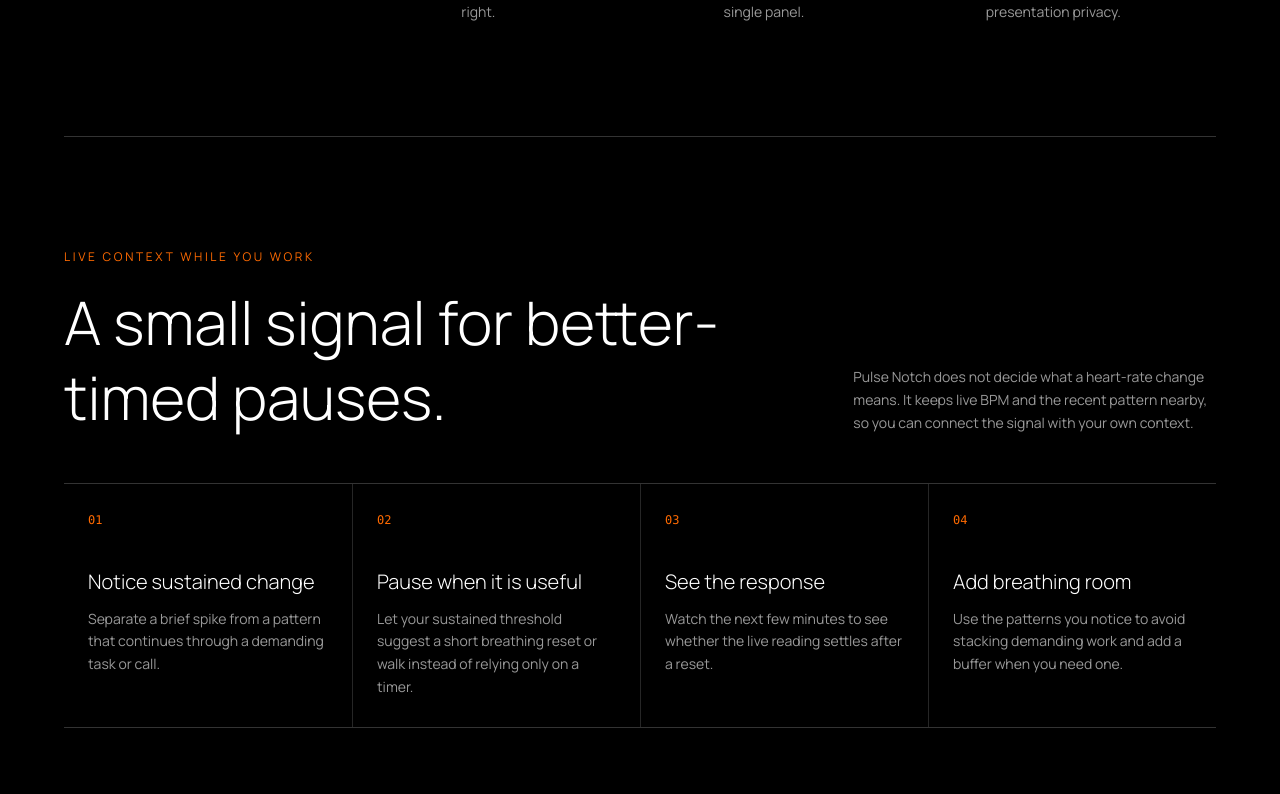
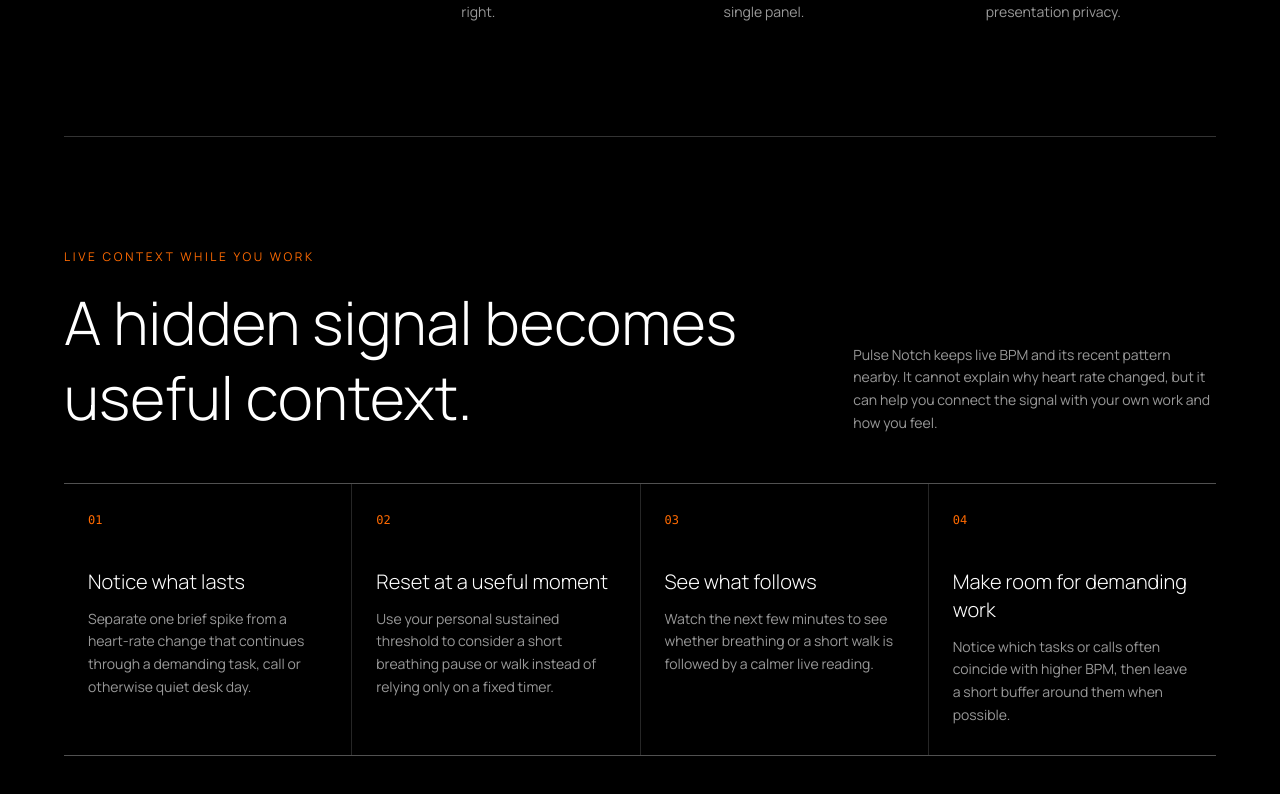
Before and after one commit to rohangore1999/portfolio-app, a Next.js app: page /work/pulse-notch in a window 1280 px wide. Shown: the part 1964-2758 px from the top of the page. Built offline with nearby package versions, Linux system fonts and the light colour scheme; no server answers.

Commit message:
Added pulse-notch

```diff
--- a/src/components/work/MacBookShowcase.jsx
+++ b/src/components/work/MacBookShowcase.jsx
@@ -43,7 +43,7 @@
 
   return (
     <m.figure
-      className="w-full"
+      className="mx-auto w-full max-w-7xl"
       initial={reduceMotion ? false : { opacity: 0, y: 28 }}
       whileInView={reduceMotion ? undefined : { opacity: 1, y: 0 }}
       viewport={{ once: true, amount: 0.18 }}
--- a/src/components/work/PulseNotchCaseStudy.jsx
+++ b/src/components/work/PulseNotchCaseStudy.jsx
@@ -54,24 +54,24 @@
 
 const LIVE_BPM_BENEFITS = [
   {
-    title: "Notice sustained change",
+    title: "Notice what lasts",
     detail:
-      "Separate a brief spike from a pattern that continues through a demanding task or call.",
+      "Separate one brief spike from a heart-rate change that continues through a demanding task, call or otherwise quiet desk day.",
   },
   {
-    title: "Pause when it is useful",
+    title: "Reset at a useful moment",
     detail:
-      "Let your sustained threshold suggest a short breathing reset or walk instead of relying only on a timer.",
+      "Use your personal sustained threshold to consider a short breathing pause or walk instead of relying only on a fixed timer.",
   },
   {
-    title: "See the response",
+    title: "See what follows",
     detail:
-      "Watch the next few minutes to see whether the live reading settles after a reset.",
+      "Watch the next few minutes to see whether breathing or a short walk is followed by a calmer live reading.",
   },
   {
-    title: "Add breathing room",
+    title: "Make room for demanding work",
     detail:
-      "Use the patterns you notice to avoid stacking demanding work and add a buffer when you need one.",
+      "Notice which tasks or calls often coincide with higher BPM, then leave a short buffer around them when possible.",
   },
 ];
 
@@ -119,7 +119,7 @@
 
 export default function PulseNotchCaseStudy() {
   return (
-    <div className="overflow-hidden px-8 pb-20 md:px-16 md:pb-28">
+    <div className="overflow-hidden px-8 md:px-16">
       <section aria-labelledby="cutout-title" className="border-t border-white/20 py-16 md:py-28">
         <Reveal className="grid gap-10 md:grid-cols-12">
           <div className="md:col-span-4">
@@ -169,27 +169,19 @@
                 id="live-context-title"
                 className="text-3xl font-light leading-tight text-white sm:text-4xl md:text-6xl"
               >
-                A small signal for better-timed pauses.
+                A hidden signal becomes useful context.
               </h2>
             </div>
             <p className="text-sm leading-relaxed text-white/60 md:col-span-4">
-              Pulse Notch does not decide what a heart-rate change means. It keeps live BPM and the recent pattern nearby, so you can connect the signal with your own context.
+              Pulse Notch keeps live BPM and its recent pattern nearby. It cannot explain why heart rate changed, but it can help you connect the signal with your own work and how you feel.
             </p>
           </div>
 
-          <ol className="mt-12 grid border-y border-white/20 sm:grid-cols-2 lg:grid-cols-4">
+          <ol className="mt-12 grid gap-px border-y border-white/20 bg-white/15 sm:grid-cols-2 lg:grid-cols-4">
             {LIVE_BPM_BENEFITS.map((benefit, index) => (
               <li
                 key={benefit.title}
-                className={`min-h-48 py-7 sm:px-6 ${
-                  index > 0 ? "border-t border-white/15 sm:border-t-0" : ""
-                } ${
-                  index > 1
-                    ? "sm:border-t sm:border-white/15 lg:border-t-0"
-                    : ""
-                } ${index % 2 === 1 ? "sm:border-l sm:border-white/15" : ""} ${
-                  index > 1 ? "lg:border-l lg:border-white/15" : ""
-                }`}
+                className="min-h-48 bg-black py-7 sm:px-6"
               >
                 <p className="font-mono text-xs text-orange-500">
                   {String(index + 1).padStart(2, "0")}
@@ -338,7 +330,7 @@
         </Reveal>
       </section>
 
-      <Reveal className="border-y border-white/20 py-14 text-center md:py-24">
+      <Reveal className="border-t border-white/20 py-14 text-center md:py-24">
         <p className="text-xs uppercase tracking-[0.22em] text-orange-500">
           Pulse Notch for macOS
         </p>
--- a/src/constants/home.js
+++ b/src/constants/home.js
@@ -16,6 +16,13 @@
 ];
 
 export const recentWork = [
+  {
+    title: "Pulse Notch",
+    slug: "pulse-notch",
+    category: "Native macOS App",
+    href: "/work/pulse-notch",
+    image: "/images/work/pulse-notch/thumbnail.png",
+  },
   {
     title: "NFSC Clinic",
     slug: "nfsc-clinic",
@@ -52,11 +59,4 @@
     href: "/work/yt-chrome-extension",
     image: "/images/work/yt-chrome-extension/yt-video-chat.png",
   },
-  {
-    title: "Ecommerce Agent",
-    slug: "ecommerce-agent",
-    category: "AI & Voice",
-    href: "/work/ecommerce-agent",
-    image: "/images/work/ecommerce-agent/thumbnail.png",
-  },
 ];
--- a/src/content/blog/building-pulse-notch.mdx
+++ b/src/content/blog/building-pulse-notch.mdx
@@ -75,36 +75,33 @@
 
 ---
 
-## Designing around the cutout
-
-The black camera area has no drawable pixels, so the UI cannot literally appear inside it. The compact view uses the display space on both sides of the cutout: BPM on the left, and the current zone with a live sparkline on the right.
-
-Clicking it expands a single panel downward for the one-hour timeline, threshold state, snooze, reset, and settings. Keeping one anchored shell also made the open and close animations feel more natural.
-
----
-
 ## Useful without becoming noisy
 
 A single high reading should not immediately interrupt the user. Pulse Notch waits until BPM remains above the chosen threshold for a sustained duration. The notch then turns amber and offers a 60-second breathing reset or a snooze action.
 
-For history, the app keeps the latest hour locally and groups readings into minute averages. Gaps remain visible when the sensor disconnects, and hovering the chart shows the time and average BPM without stopping the live stream.
+The rolling chart groups readings into minute averages. Gaps remain visible when the sensor disconnects, and hovering the chart shows the time and average BPM without stopping the live stream.
 
-### What the signal can help you notice
+### What live BPM can make easier to notice
 
-Pulse Notch cannot explain why BPM changes. It simply keeps the signal visible, so you can relate it to your own context:
+Pulse Notch cannot explain why BPM changes. It keeps the signal visible so you can relate it to your own context:
 
-- Notice when a change stays elevated through a demanding task or call instead of appearing as one brief spike
-- Take a short breathing or walking reset when the sustained signal suggests it may be useful, rather than relying only on a timer
-- Watch the next few minutes to see whether the reading settles after that reset
-- Recognize patterns that may justify more breathing room between demanding blocks of work
+- **Sustained activation:** distinguish one brief spike from a heart-rate change that continues through a demanding task or call
+- **Body-timed pauses:** consider a short breathing or walking reset after your personal threshold remains elevated, rather than relying only on a clock
+- **Work-pattern awareness:** notice which tasks or calls often coincide with higher BPM, then leave breathing room around them when possible
+- **Reset feedback:** observe whether breathing or a short walk is followed by a calmer reading over the next few minutes
+- **Quiet desk-day load:** notice when apparently sedentary work still coincides with a sustained heart-rate change
+- **Personal focus patterns:** notice which live range tends to accompany calm, engaged work for you, without treating it as a focus score
+- **An unusual desk day:** if seated BPM looks higher than you expect, use it as a prompt to reflect on sleep, hydration, caffeine, workload and how you feel
 
-Heart rate also changes with movement, temperature, caffeine, hydration, and many other ordinary factors. These are personal attention cues — not conclusions about stress, burnout, recovery, diagnosis, or health.
+Heart rate also changes with movement, temperature, caffeine, hydration, illness, medication, fitness, emotion, and many other factors. These patterns are personal attention cues, not conclusions about stress, burnout, recovery, diagnosis, or health.
 
 ---
 
 ## Local by default
 
-Pulse Notch has no login, analytics, application server, or cloud heart-rate storage. BLE readings are processed on the Mac and used only for the live interface, local history, and notifications.
+Pulse Notch has no login, analytics, application server, or cloud heart-rate storage. BLE readings are processed on the Mac and used only for the live interface, rolling chart, and notifications.
+
+The latest hour stays only in the app's running memory (RAM). Nothing is written to a file or database, nothing is uploaded to the cloud, and the history resets when Pulse Notch quits.
 
 This kept the architecture small and made privacy a product feature rather than another settings screen.
 
@@ -112,6 +109,6 @@
 
 **Links:**
 
-- [Download Pulse Notch](https://github.com/rohangore1999/pulse-notch/releases/latest/download/PulseNotch.dmg)
-- [View the project on GitHub](https://github.com/rohangore1999/pulse-notch)
-- [WHOOP developer support](https://developer.whoop.com/docs/developing/support/)
+- <a href="https://github.com/rohangore1999/pulse-notch/releases/latest/download/PulseNotch.dmg" target="_blank" rel="noopener noreferrer">Download Pulse Notch</a>
+- <a href="https://github.com/rohangore1999/pulse-notch" target="_blank" rel="noopener noreferrer">View the project on GitHub</a>
+- <a href="https://developer.whoop.com/docs/developing/support/" target="_blank" rel="noopener noreferrer">WHOOP developer support</a>
```
Also changed, not shown: 1 other file (tests, documents, lock files or other folders).
